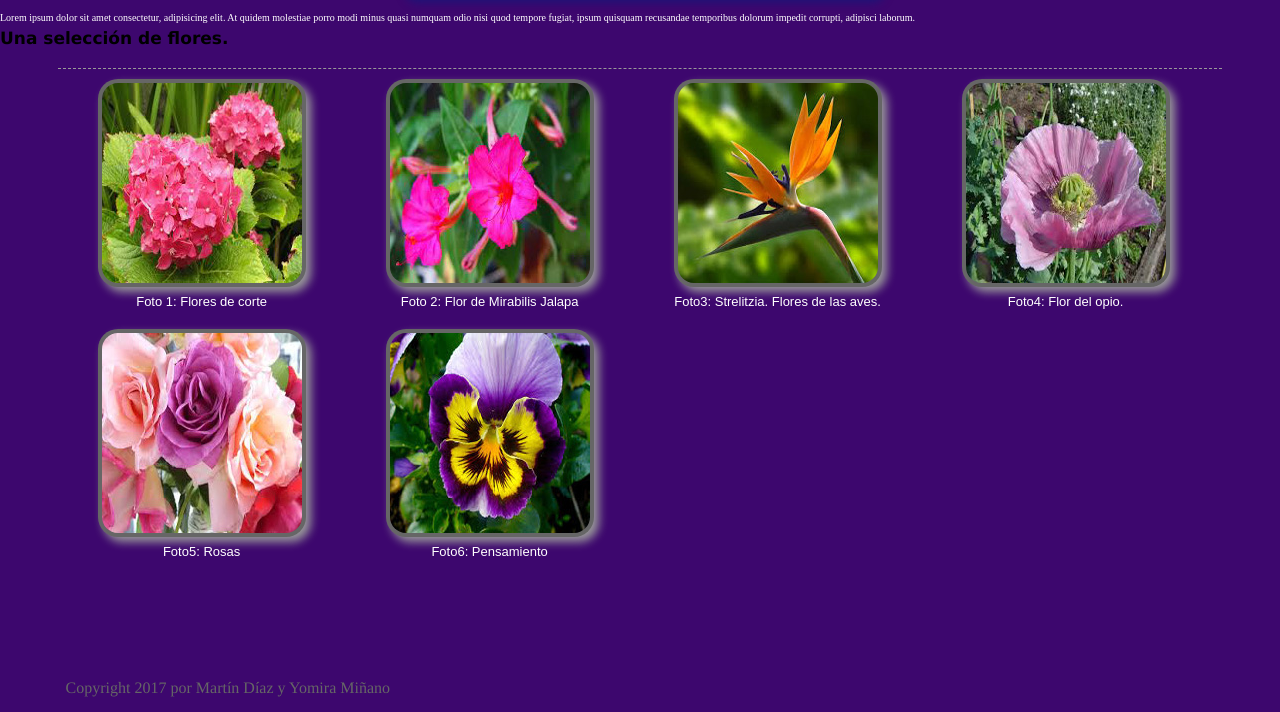
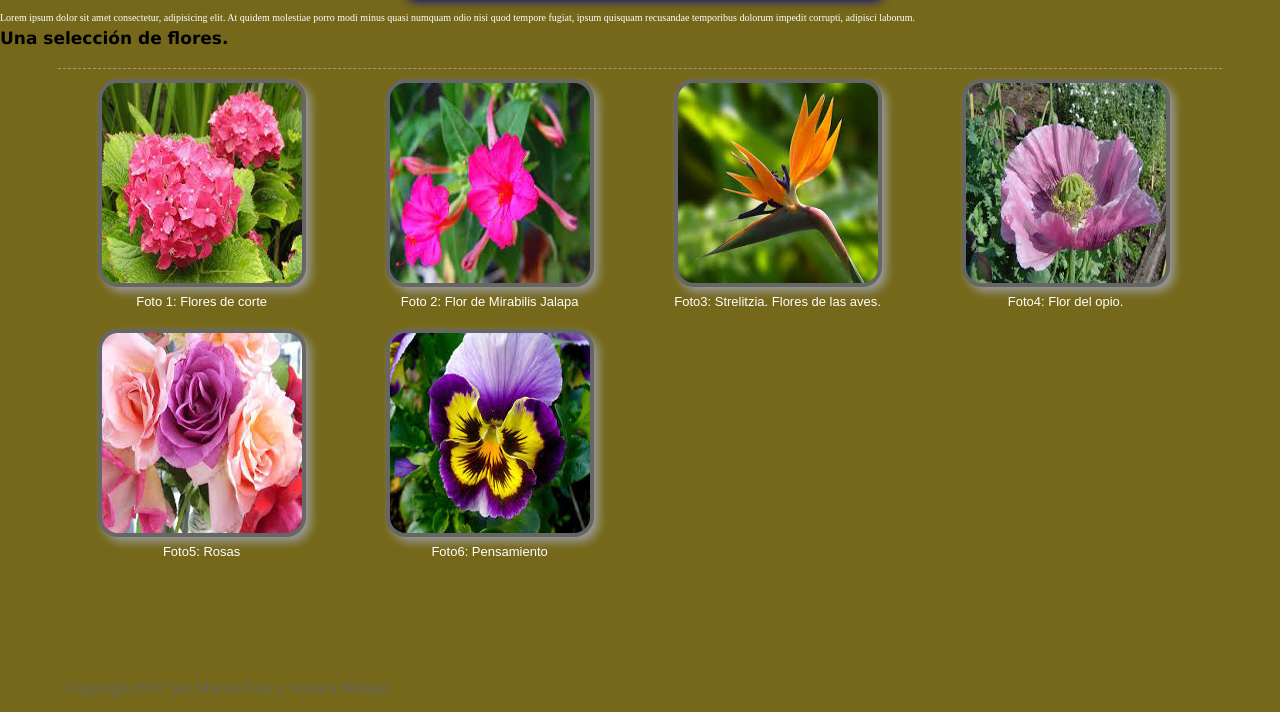
Before and after one commit to multiserviciosalison/remembering_git, a plain HTML site: page index.html in a window 1280 px wide. Shown: the part 104-816 px from the top of the page. Drawn offline with Linux system fonts and the light colour scheme.

Commit message:
Cambió fondo amarillo oscuro PERFECTO¡

```diff
--- a/estilosFlores.css
+++ b/estilosFlores.css
@@ -16,7 +16,7 @@ q:before, q:after { content:'';
 
 body{
     font-size: 62.5%;
-    background: rgb(61, 7, 110);
+    background: rgb(117, 104, 26);
     color: white;
 }
 h1{
```
